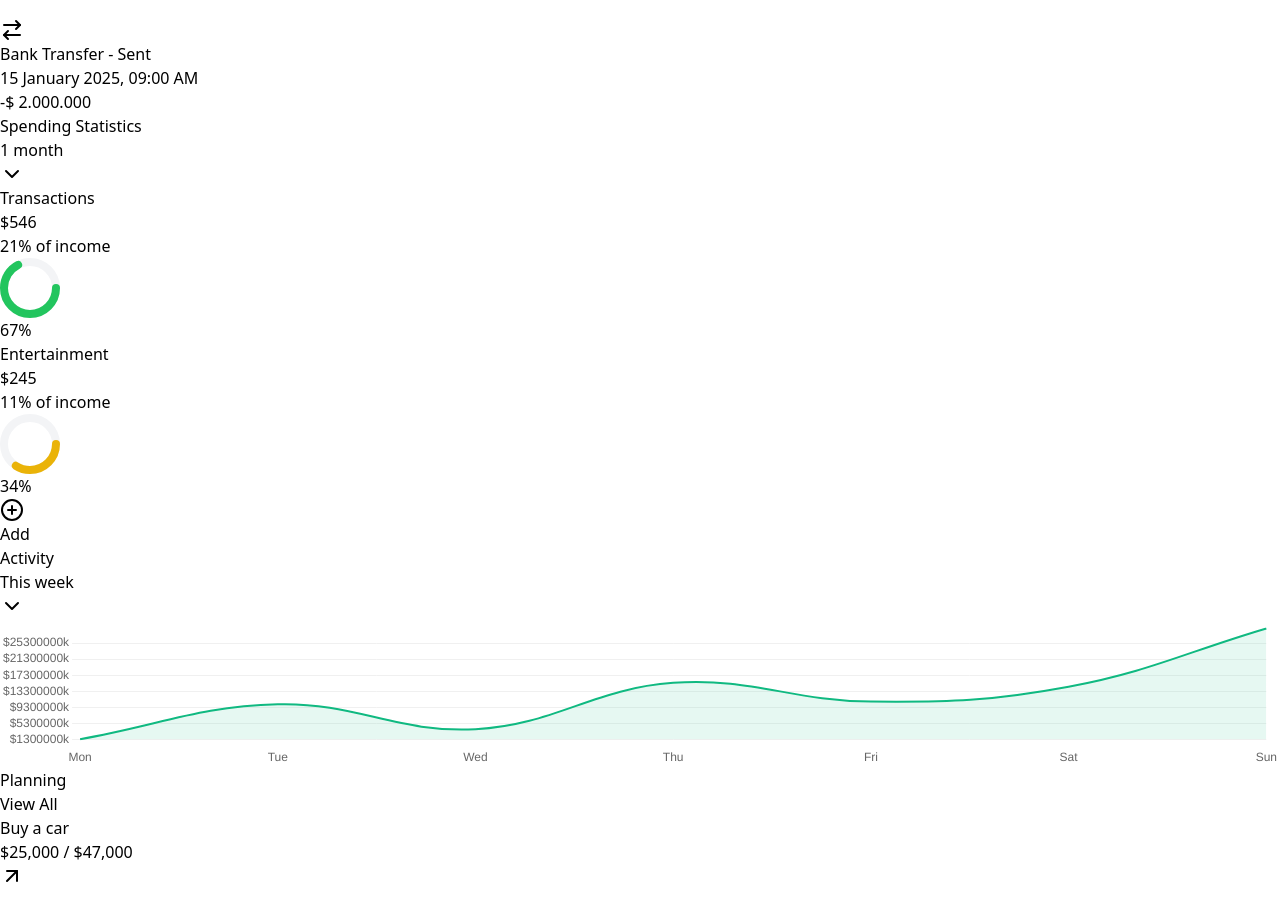
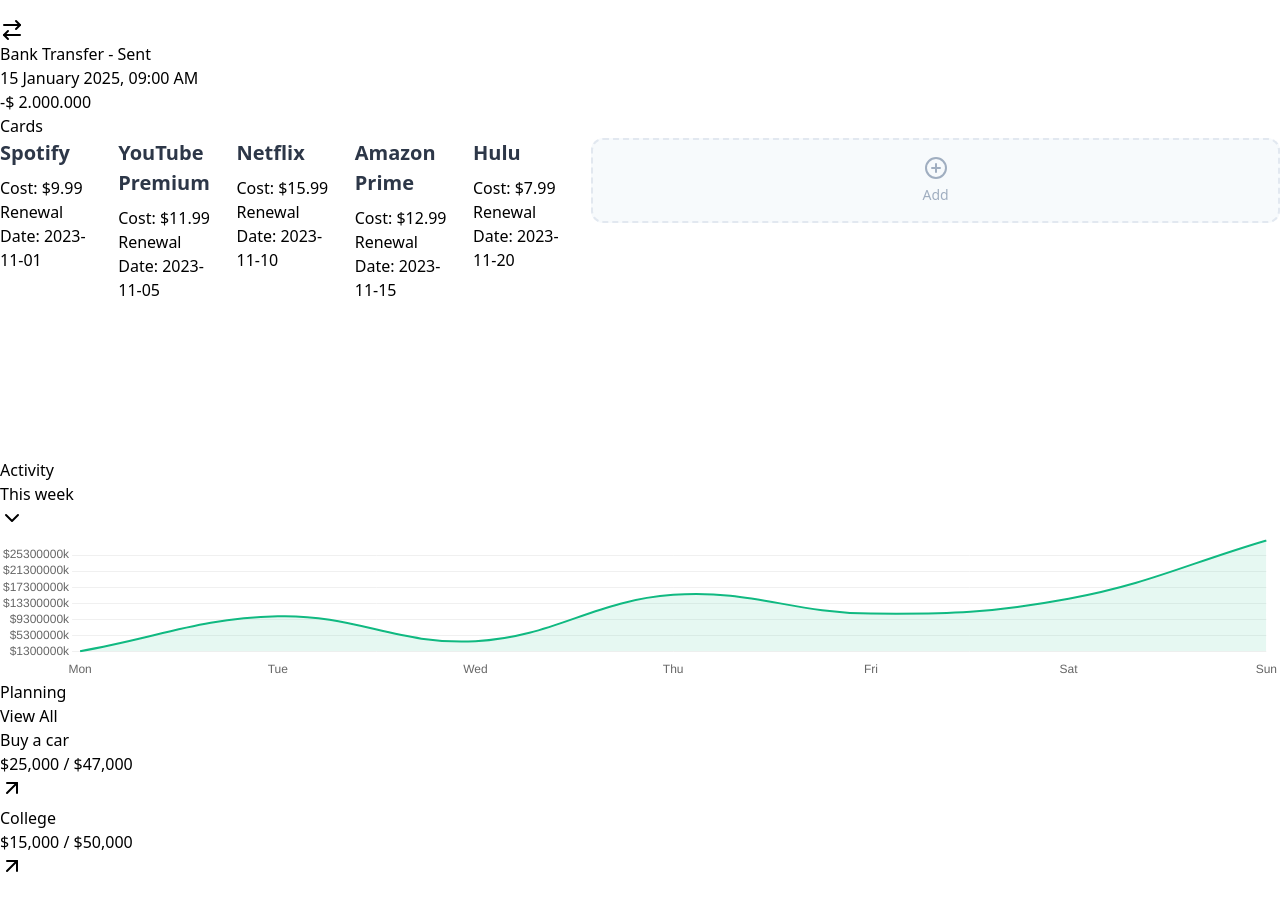
Before and after one commit to stevenD18skz/FinanceTracker, a React (Vite) app: page /home in a window 1280 px wide. Shown: the part 2727-3625 px from the top of the page. Built offline with nearby package versions, Linux system fonts and the light colour scheme.

Commit message:
Add subscription management components; refactor layout and styles for improved UI

```diff
--- a/src/components/CreditCard/ContendCards.jsx
+++ b/src/components/CreditCard/ContendCards.jsx
@@ -25,7 +25,7 @@
   };
 
   return (
-    <div className=" ">
+    <div className="p-6">
       <h3 className="mb-2 text-xl font-semibold text-gray-800">Cards</h3>
 
       <Slider {...settings} className="flex w-full space-x-6">
--- /dev/null
+++ b/src/components/Subscriptions/CardSubcriptions.jsx
@@ -0,0 +1,19 @@
+import React from "react";
+
+const CardSubscriptions = ({ subscription }) => {
+  return (
+    <div className="rounded-lg w-52 bg-white p-4 shadow-md">
+      <div className="mb-2 border-b pb-2">
+        <h3 className="text-lg font-semibold">{subscription.name}</h3>
+      </div>
+      <div>
+        <p className="text-gray-700">Cost: ${subscription.cost}</p>
+        <p className="text-gray-700">
+          Renewal Date: {subscription.renewalDate}
+        </p>
+      </div>
+    </div>
+  );
+};
+
+export default CardSubscriptions;
--- /dev/null
+++ b/src/components/Subscriptions/ContendSubscription.css
@@ -0,0 +1,75 @@
+.custom-scrollbar-x::-webkit-scrollbar {
+  height: 8px;
+}
+
+.custom-scrollbar-x::-webkit-scrollbar-track {
+  background: #f1f1f1;
+  border-radius: 10px;
+}
+
+.custom-scrollbar-x::-webkit-scrollbar-thumb {
+  background: #888;
+  border-radius: 10px;
+}
+
+.custom-scrollbar-x::-webkit-scrollbar-thumb:hover {
+  background: #555;
+}
+
+.subscription-list {
+  display: flex;
+  flex-direction: row;
+  gap: 1rem;
+  min-width: 20rem;
+  max-width: 100%;
+  overflow-x: auto;
+  min-height: 20rem;
+}
+
+.subscription-list h3 {
+  margin-bottom: 0.5rem;
+  font-size: 1.25rem;
+  font-weight: 600;
+  color: #2d3748;
+}
+
+.subscription-list .card {
+  display: flex;
+  height: 100%;
+  width: 100%;
+  align-items: center;
+  justify-content: center;
+  border-radius: 0.75rem;
+  border: 2px dashed #e2e8f0;
+  background-color: #f7fafc;
+  padding: 1rem;
+  transition:
+    border-color 0.2s,
+    background-color 0.2s;
+}
+
+.subscription-list .card:hover {
+  border-color: #cbd5e0;
+  background-color: #edf2f7;
+}
+
+.subscription-list .card .icon {
+  display: flex;
+  flex-direction: column;
+  align-items: center;
+  color: #a0aec0;
+}
+
+.subscription-list .card .icon:hover {
+  color: #718096;
+}
+
+.subscription-list .card .icon .icon-img {
+  margin-bottom: 0.25rem;
+  height: 1.5rem;
+  width: 1.5rem;
+}
+
+.subscription-list .card .icon .icon-text {
+  font-size: 0.875rem;
+}
--- /dev/null
+++ b/src/components/Subscriptions/ContendSubscription.jsx
@@ -0,0 +1,27 @@
+import React from "react";
+import CardSubscriptions from "./CardSubcriptions";
+import { PlusCircle } from "lucide-react";
+import "./ContendSubscription.css";
+
+const ContendSubscription = ({ subscriptionData }) => {
+  return (
+    <div className="">
+      <h3>Cards</h3>
+
+      <div className="subscription-list custom-scrollbar-x">
+        {subscriptionData.map((card) => (
+          <CardSubscriptions subscription={card} />
+        ))}
+
+        <div className="card">
+          <button className="icon">
+            <PlusCircle className="icon-img" />
+            <span className="icon-text">Add</span>
+          </button>
+        </div>
+      </div>
+    </div>
+  );
+};
+
+export default ContendSubscription;
--- a/src/components/Transaction/TransactionHistory.jsx
+++ b/src/components/Transaction/TransactionHistory.jsx
@@ -34,7 +34,7 @@
     .sort((a, b) => new Date(b.date) - new Date(a.date));
 
   return (
-    <div className="mx-auto h-full rounded-xl bg-white p-6 shadow-lg">
+    <div className="rounded-xl bg-white p-6 shadow-lg">
       <div className="mb-6 flex items-center justify-between">
         <h2 className="text-xl font-semibold text-gray-800">
           Recent Transactions
--- a/src/pages/Home.jsx
+++ b/src/pages/Home.jsx
@@ -5,16 +5,13 @@
 import NavBar from "../components/NavBar";
 import TransactionHistory from "../components/Transaction/TransactionHistory";
 import ActivityChart from "../components/ActivityChart";
-import SpendingStats from "../components/Stadistics/SpendingStats";
-import UsageStats from "../components/CreditCard/UsageStats";
-import Card from "../components/CreditCard/Card";
 import PlanningGoals from "../components/Planning/PlanningGoals";
 import TotalBalance from "../components/Balance/TotalBalance";
-import ExpensesProgress from "../components/Balance/ExpensesProgress";
 import ContendCards from "../components/CreditCard/ContendCards";
+import ContendSubscription from "../components/Subscriptions/ContendSubscription";
 
 // IMPORTACION DE HOOKS O UTILIDADES
-import { test_data } from "../utils/dataJson";
+
 import {
   Music2,
   ArrowRightLeft,
@@ -262,6 +259,14 @@
     },
   ];
 
+  const subscriptions = [
+    { name: "Spotify", cost: 9.99, renewalDate: "2023-11-01" },
+    { name: "YouTube Premium", cost: 11.99, renewalDate: "2023-11-05" },
+    { name: "Netflix", cost: 15.99, renewalDate: "2023-11-10" },
+    { name: "Amazon Prime", cost: 12.99, renewalDate: "2023-11-15" },
+    { name: "Hulu", cost: 7.99, renewalDate: "2023-11-20" },
+  ];
+
   const activityData = {
     data: [1.2, 1.8, 2.5, 2.0, 3.5, 2.8, 3.2],
     labels: ["Mon", "Tue", "Wed", "Thu", "Fri", "Sat", "Sun"],
@@ -311,27 +316,27 @@
     <main className="min-h-screen bg-gray-200">
       <NavBar />
       <div className="container mx-auto grid grid-cols-12 gap-6 p-6">
-        <div className="col-span-12 rounded-xl border bg-gray-100 shadow-md">
+        <div className="col-span-12 rounded-xl shadow-md">
           <TotalBalance {...balanceData}></TotalBalance>
         </div>
 
-        <div className="col-span-12 w-full rounded-xl border bg-gray-100 p-6 shadow-md">
+        <div className="col-span-12 rounded-xl shadow-md">
           <ContendCards cardData={cardData} />
         </div>
 
-        <div className="col-span-6 w-full rounded-xl border bg-gray-100 shadow-md">
+        <div className="col-span-6 rounded-xl shadow-md">
           <TransactionHistory dataTransaction={transactions} />
         </div>
 
-        <div className="col-span-6 w-full rounded-xl border bg-gray-100 shadow-md">
-          <SpendingStats stats={spendingStats} />
+        <div className="col-span-6 rounded-xl shadow-md">
+          <ContendSubscription subscriptionData={subscriptions} />
         </div>
 
-        <div className="col-span-6 w-full rounded-xl border bg-gray-100 shadow-md">
+        <div className="col-span-6 rounded-xl shadow-md">
           <ActivityChart dataTransaction={transactions} />
         </div>
 
-        <div className="col-span-6 w-full rounded-xl border bg-gray-100 shadow-md">
+        <div className="col-span-6 rounded-xl shadow-md">
           {/* {<UsageStats totalExpenses={524.0} />} */}
 
           <PlanningGoals goals={planningGoals} />
```
